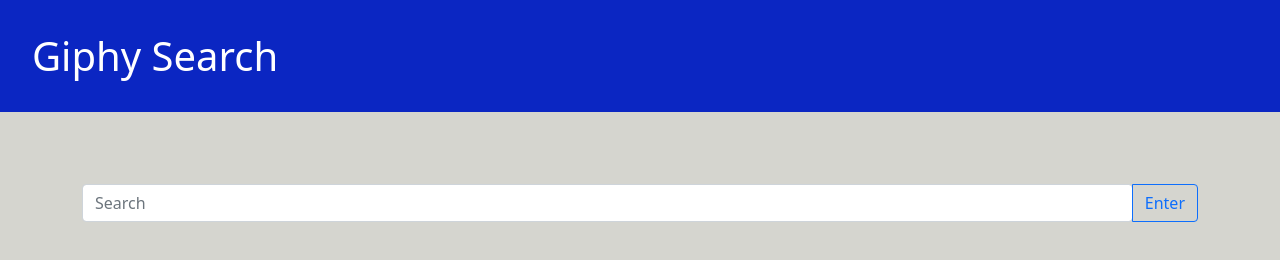
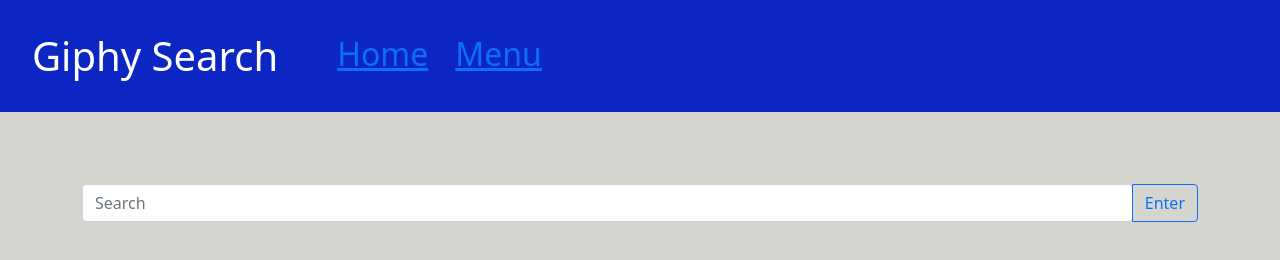
Before and after one commit to JGreenan92/JGreenan92.github.io, a plain HTML site: page index.html in a window 1280 px wide. Drawn offline with nearby package versions, Linux system fonts and the light colour scheme.

Commit message:
commit 6/12 7:31

```diff
--- a/CSS/style.css
+++ b/CSS/style.css
@@ -7,6 +7,11 @@
 h1 {
     color: white;
     margin: 1rem;
+}
+
+.nav-bar-item {
+    margin-top: 27px;
+    margin-left: 27px;
 }
 
 body {
@@ -35,3 +40,8 @@ margin: 100px;
 margin-left: 200px;
 
 }
+
+@media (max-width: 320px)
+{
+
+}
--- a/index.html
+++ b/index.html
@@ -19,6 +19,14 @@
         <ul class="nav">
             <li class="nav-item">
               <a class="nav-link" aria-current="page" href="#"><h1> Giphy Search </h1></a>
+            </li>
+            <li class="nav-bar-item">
+              <a class="nav-link-2"  href="#"> <h2> Home </h2></a>
+            </li>
+            <li class="nav-bar-item">
+              <a class="nav-link-3"  href="#"> <h2> Menu </h2></a>
+            </li>
+
             </li>
           </ul>
         </nav>
```
